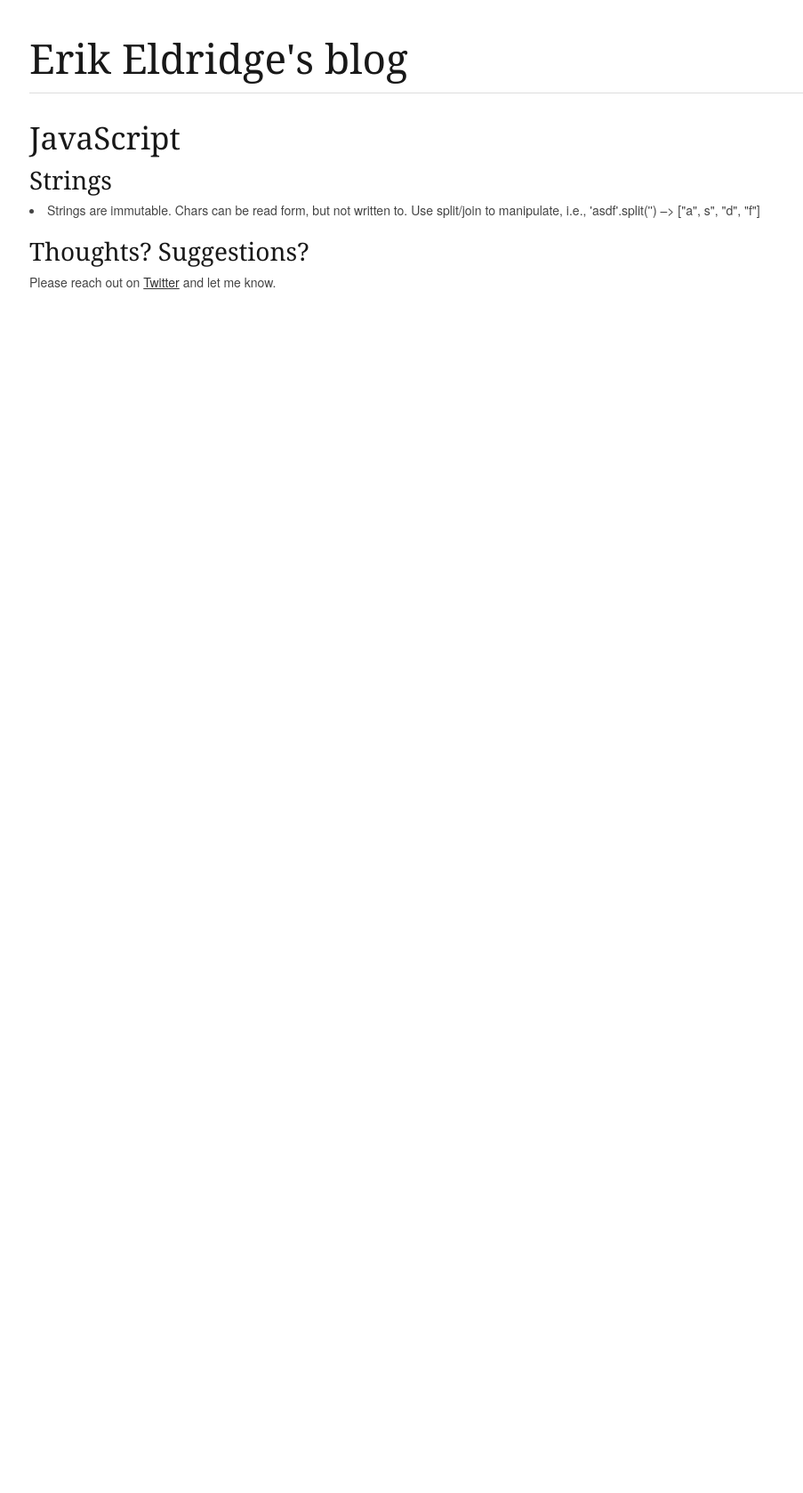
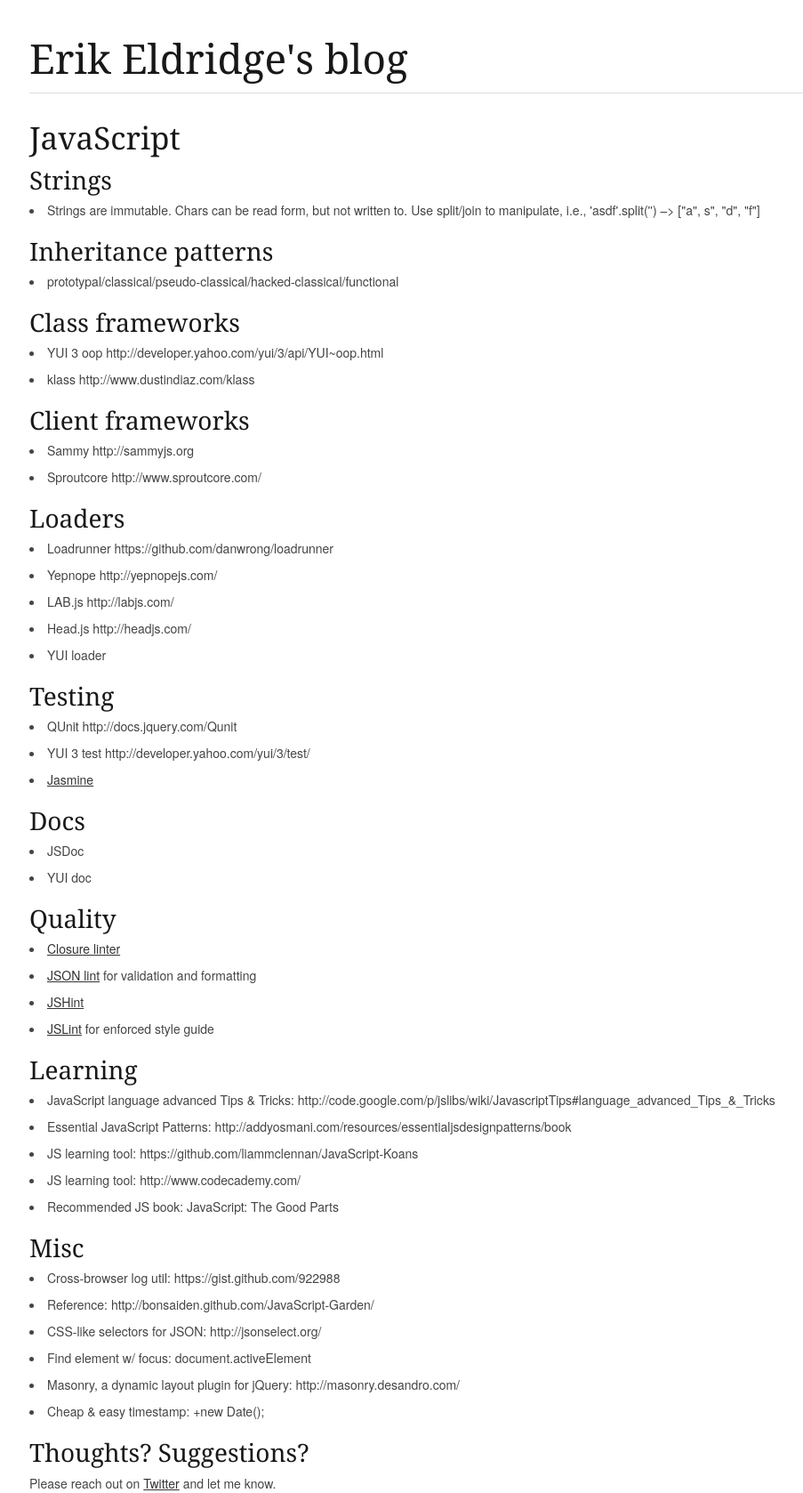
Before and after one commit to erikeldridge/erikeldridge.github.com, a Jekyll site: the page built from _posts/2012-2-22-javascript.md, in a window 1280 px wide. Shown: the whole page at 89% size, without its empty margins (137-1040 px from the left). Built offline with Jekyll 4.4.1, drawn with Linux system fonts in a browser that asks for light colours; Markdown is read by kramdown in place of the engine named in the settings; comment, search, counter and statistics services are not loaded; before the commit the page ends 900 px from its top, so only the background shows below that.

Commit message:
Merge in js learnings

```diff
--- a/_posts/2012-2-22-javascript.md
+++ b/_posts/2012-2-22-javascript.md
@@ -7,3 +7,60 @@
 ### Strings
 
 * Strings are immutable. Chars can be read form, but not written to. Use split/join to manipulate, i.e., `'asdf'.split('')` --> `["a", s", "d", "f"]`
+
+### Inheritance patterns
+
+* prototypal/classical/pseudo-classical/hacked-classical/functional
+
+### Class frameworks
+
+* YUI 3 oop http://developer.yahoo.com/yui/3/api/YUI~oop.html
+* klass http://www.dustindiaz.com/klass
+
+### Client frameworks
+
+* Sammy http://sammyjs.org
+* Sproutcore http://www.sproutcore.com/
+
+### Loaders
+
+* Loadrunner https://github.com/danwrong/loadrunner
+* Yepnope http://yepnopejs.com/
+* LAB.js http://labjs.com/
+* Head.js http://headjs.com/
+* YUI loader
+
+### Testing
+
+* QUnit http://docs.jquery.com/Qunit
+* YUI 3 test http://developer.yahoo.com/yui/3/test/
+* [Jasmine](http://pivotal.github.com/jasmine/)
+
+### Docs
+
+* JSDoc
+* YUI doc
+
+### Quality
+
+* [Closure linter](http://code.google.com/closure/utilities/)
+* [JSON lint](http://jsonlint.com/) for validation and formatting
+* [JSHint](http://www.jshint.com/)
+* [JSLint](http://www.jslint.com/) for enforced style guide
+
+### Learning
+
+* JavaScript language advanced Tips & Tricks: http://code.google.com/p/jslibs/wiki/JavascriptTips#language_advanced_Tips_&_Tricks
+* Essential JavaScript Patterns: http://addyosmani.com/resources/essentialjsdesignpatterns/book
+* JS learning tool: https://github.com/liammclennan/JavaScript-Koans
+* JS learning tool: http://www.codecademy.com/
+* Recommended JS book: JavaScript: The Good Parts
+
+### Misc
+
+* Cross-browser log util: https://gist.github.com/922988
+* Reference: http://bonsaiden.github.com/JavaScript-Garden/
+* CSS-like selectors for JSON: http://jsonselect.org/
+* Find element w/ focus: `document.activeElement`
+* Masonry, a dynamic layout plugin for jQuery: http://masonry.desandro.com/
+* Cheap & easy timestamp: `+new Date();`
```
